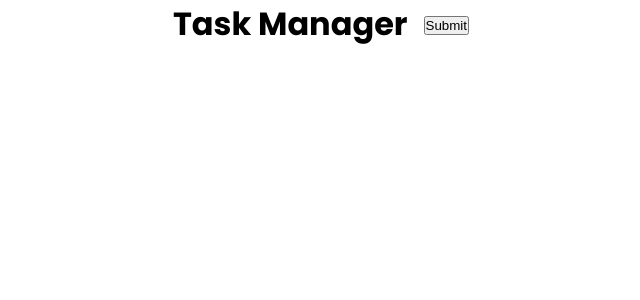
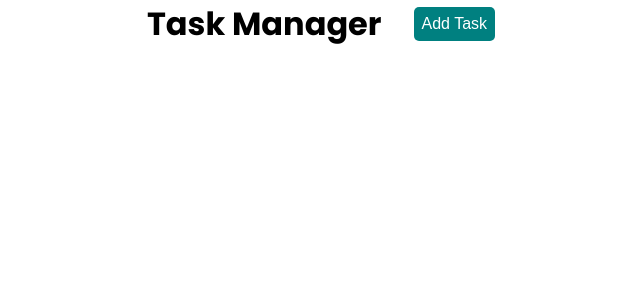
Before and after one commit to ajwilliamss/task-manager, an Angular app: page / in a window 1280 px wide. Shown: the top 300 px of the page, without its empty margins (319-959 px from the left). Built offline with nearby package versions, Linux system fonts and the light colour scheme.

Commit message:
Implemented @Input() & @Output() decorators

```diff
--- a/src/app/components/button/button.component.css
+++ b/src/app/components/button/button.component.css
@@ -0,0 +1,8 @@
+button {
+  border: none;
+  padding: 0.5rem;
+  border-radius: 5px;
+  color: #fff;
+  font-size: 1rem;
+  cursor: pointer;
+}
--- a/src/app/components/button/button.component.html
+++ b/src/app/components/button/button.component.html
@@ -1 +1 @@
-<button type="button">Submit</button>
+<button type="button" [ngStyle]="{'background': colour}" (click)="handleClick()">{{text}}</button>
--- a/src/app/components/button/button.component.ts
+++ b/src/app/components/button/button.component.ts
@@ -1,15 +1,20 @@
-import { Component, OnInit } from '@angular/core';
+import { Component, OnInit, Input, Output, EventEmitter } from '@angular/core';
 
 @Component({
   selector: 'app-button',
   templateUrl: './button.component.html',
-  styleUrls: ['./button.component.css']
+  styleUrls: ['./button.component.css'],
 })
 export class ButtonComponent implements OnInit {
+  @Input() text!: string;
+  @Input() colour!: string;
+  @Output() onClick: EventEmitter<any> = new EventEmitter();
 
-  constructor() { }
+  constructor() {}
 
-  ngOnInit(): void {
+  ngOnInit(): void {}
+
+  handleClick(): void {
+    this.onClick.emit();
   }
-
 }
--- a/src/app/components/header/header.component.css
+++ b/src/app/components/header/header.component.css
@@ -2,5 +2,5 @@ header {
   display: flex;
   justify-content: center;
   align-items: center;
-  gap: 1rem;
+  gap: 2rem;
 }
--- a/src/app/components/header/header.component.html
+++ b/src/app/components/header/header.component.html
@@ -1,4 +1,4 @@
 <header>
   <h1>{{title}}</h1>
-  <app-button></app-button>
+  <app-button text="Add Task" colour="teal" (onClick)="addTask()"></app-button>
 </header>
--- a/src/app/components/header/header.component.ts
+++ b/src/app/components/header/header.component.ts
@@ -11,4 +11,8 @@ export class HeaderComponent implements OnInit {
   constructor() {}
 
   ngOnInit(): void {}
+
+  addTask(): void {
+    console.log('Add task');
+  }
 }
```
